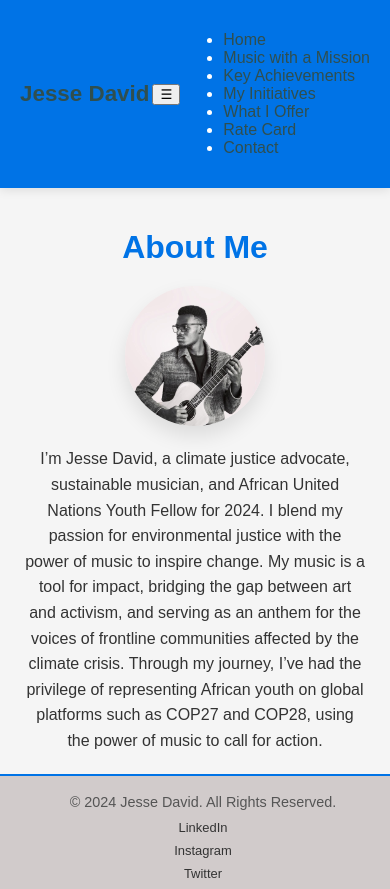
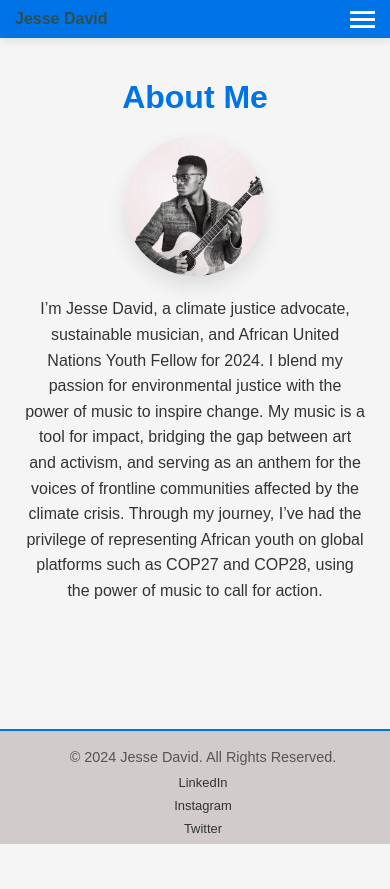
Before and after one commit to O-tero/portfolio, a React (Create React App) app: page / in a window 390 px wide. After the commit the page ends 844 px from the top, so only its background shows below. Built offline with nearby package versions, Linux system fonts and the light colour scheme.

Commit message:
navbar module changes

```diff
--- a/src/components/Navbar.js
+++ b/src/components/Navbar.js
@@ -11,7 +11,7 @@ const Navbar = () => {
     const handleResize = () => {
       setIsMobile(window.innerWidth <= 768);
       if (window.innerWidth > 768) {
-        setIsOpen(false);
+        setIsOpen(false); // Close mobile menu when resizing to desktop
       }
     };
 
@@ -23,13 +23,41 @@ const Navbar = () => {
 
   const renderNavLinks = () => (
     <>
-      <li><Link to="/" className={location.pathname === '/' ? styles.active : ''} onClick={() => setIsOpen(false)}>Home</Link></li>
-      <li><Link to="/music-mission" className={location.pathname === '/music-mission' ? styles.active : ''} onClick={() => setIsOpen(false)}>Music with a Mission</Link></li>
-      <li><Link to="/achievements" className={location.pathname === '/achievements' ? styles.active : ''} onClick={() => setIsOpen(false)}>Key Achievements</Link></li>
-      <li><Link to="/initiatives" className={location.pathname === '/initiatives' ? styles.active : ''} onClick={() => setIsOpen(false)}>My Initiatives</Link></li>
-      <li><Link to="/offerings" className={location.pathname === '/offerings' ? styles.active : ''} onClick={() => setIsOpen(false)}>What I Offer</Link></li>
-      <li><Link to="/rate-card" className={location.pathname === '/rate-card' ? styles.active : ''} onClick={() => setIsOpen(false)}>Rate Card</Link></li>
-      <li><Link to="/contact" className={location.pathname === '/contact' ? styles.active : ''} onClick={() => setIsOpen(false)}>Contact</Link></li>
+      <li>
+        <Link to="/" className={location.pathname === '/' ? styles.active : ''} onClick={() => setIsOpen(false)}>
+          Home
+        </Link>
+      </li>
+      <li>
+        <Link to="/music-mission" className={location.pathname === '/music-mission' ? styles.active : ''} onClick={() => setIsOpen(false)}>
+          Music with a Mission
+        </Link>
+      </li>
+      <li>
+        <Link to="/achievements" className={location.pathname === '/achievements' ? styles.active : ''} onClick={() => setIsOpen(false)}>
+          Key Achievements
+        </Link>
+      </li>
+      <li>
+        <Link to="/initiatives" className={location.pathname === '/initiatives' ? styles.active : ''} onClick={() => setIsOpen(false)}>
+          My Initiatives
+        </Link>
+      </li>
+      <li>
+        <Link to="/offerings" className={location.pathname === '/offerings' ? styles.active : ''} onClick={() => setIsOpen(false)}>
+          What I Offer
+        </Link>
+      </li>
+      <li>
+        <Link to="/rate-card" className={location.pathname === '/rate-card' ? styles.active : ''} onClick={() => setIsOpen(false)}>
+          Rate Card
+        </Link>
+      </li>
+      <li>
+        <Link to="/contact" className={location.pathname === '/contact' ? styles.active : ''} onClick={() => setIsOpen(false)}>
+          Contact
+        </Link>
+      </li>
     </>
   );
 
@@ -38,20 +66,19 @@ const Navbar = () => {
       <div className={styles.logo}>
         <Link to="/">Jesse David</Link>
       </div>
-      {!isMobile && (
+      {!isMobile ? (
         <ul className={styles.navLinks}>
           {renderNavLinks()}
         </ul>
-      )}
-      {isMobile && (
+      ) : (
         <>
-          <button className={styles.menuButton} onClick={toggleMenu}>
-            {isOpen ? '✕' : '☰'}
-          </button>
+          <div className={styles.hamburger} onClick={toggleMenu}>
+            <div className={`${styles.bar} ${isOpen ? styles.barActive : ''}`}></div>
+            <div className={`${styles.bar} ${isOpen ? styles.barActive : ''}`}></div>
+            <div className={`${styles.bar} ${isOpen ? styles.barActive : ''}`}></div>
+          </div>
           <div className={`${styles.mobileMenu} ${isOpen ? styles.open : ''}`}>
-            <ul className={styles.mobileNavLinks}>
-              {renderNavLinks()}
-            </ul>
+            <ul className={styles.mobileNavLinks}>{renderNavLinks()}</ul>
           </div>
         </>
       )}
--- a/src/styles/Navbar.module.css
+++ b/src/styles/Navbar.module.css
@@ -3,7 +3,7 @@
   display: flex;
   justify-content: space-between;
   align-items: center;
-  padding: 15px 20px; /* Adjusted padding for tighter layout */
+  padding: 10px 15px; /* Adjusted padding for smaller screens */
   background-color: #0073e6;
   color: white;
   position: sticky;
@@ -14,7 +14,7 @@
 
 /* Logo */
 .logo {
-  font-size: 1.4rem; /* Slightly reduced size */
+  font-size: 1.2rem; /* Reduced size for mobile */
   font-weight: bold;
 }
 
@@ -22,11 +22,11 @@
 .navLinks {
   display: flex;
   list-style: none;
-  gap: 15px; /* Reduced gap between links */
-  transition: all 0.5s ease;
+  gap: 12px; /* Reduced gap for tighter layout */
+  transition: all 0.3s ease;
 }
 
-/* Mobile menu links hidden by default */
+/* Hide the navigation links by default on mobile */
 .navLinks.active {
   display: flex;
   flex-direction: column;
@@ -35,19 +35,19 @@
   left: 0;
   width: 100%;
   background-color: #0073e6;
-  padding: 20px;
+  padding: 10px;
+  gap: 10px;
 }
 
 /* Link styles */
 .navLinks li {
   font-size: 1rem;
-  margin: 0 5px; /* Reduced margin for tighter spacing */
 }
 
 .navLinks a {
   color: white;
   text-decoration: none;
-  padding: 6px 10px; /* Reduced padding for tighter link appearance */
+  padding: 5px 8px; /* Smaller padding for mobile */
   border-radius: 5px;
   transition: background-color 0.3s ease, color 0.3s ease;
 }
@@ -63,7 +63,7 @@
   display: none;
   cursor: pointer;
   flex-direction: column;
-  gap: 5px;
+  gap: 4px;
 }
 
 /* Hamburger bars */
@@ -79,22 +79,41 @@
   background-color: #f0f0f0;
 }
 
+/* Mobile Menu Container */
+.mobileMenu {
+  display: none;
+  flex-direction: column;
+  align-items: center;
+  position: absolute;
+  top: 60px;
+  left: 0;
+  width: 100%;
+  background-color: #0073e6;
+  padding: 15px 0;
+  box-shadow: 0 2px 10px rgba(0, 0, 0, 0.2);
+}
+
+.mobileMenu.open {
+  display: flex;
+}
+
 /* Media Queries for responsiveness */
 @media (max-width: 768px) {
   .navLinks {
-    display: none;
+    display: none; /* Hide desktop nav links on mobile */
   }
 
-  /* Show the hamburger menu */
   .hamburger {
-    display: flex;
+    display: flex; /* Show hamburger menu */
   }
 }
 
-/* Responsive design for mobile links */
 @media (max-width: 480px) {
-  .navLinks li {
-    font-size: 0.9rem;
-    text-align: center;
+  .navLinks.active {
+    font-size: 0.9rem; /* Smaller font on extra small screens */
+  }
+
+  .logo {
+    font-size: 1rem;
   }
 }
```
